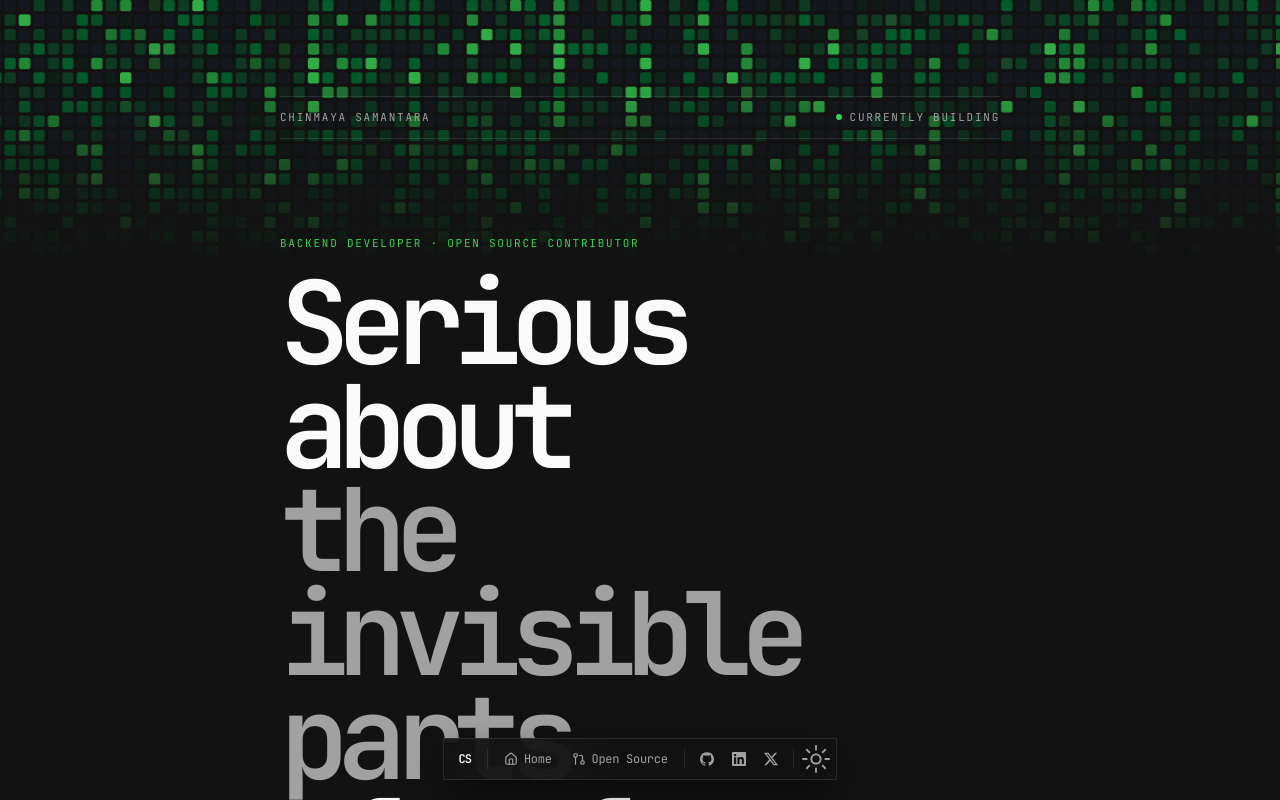
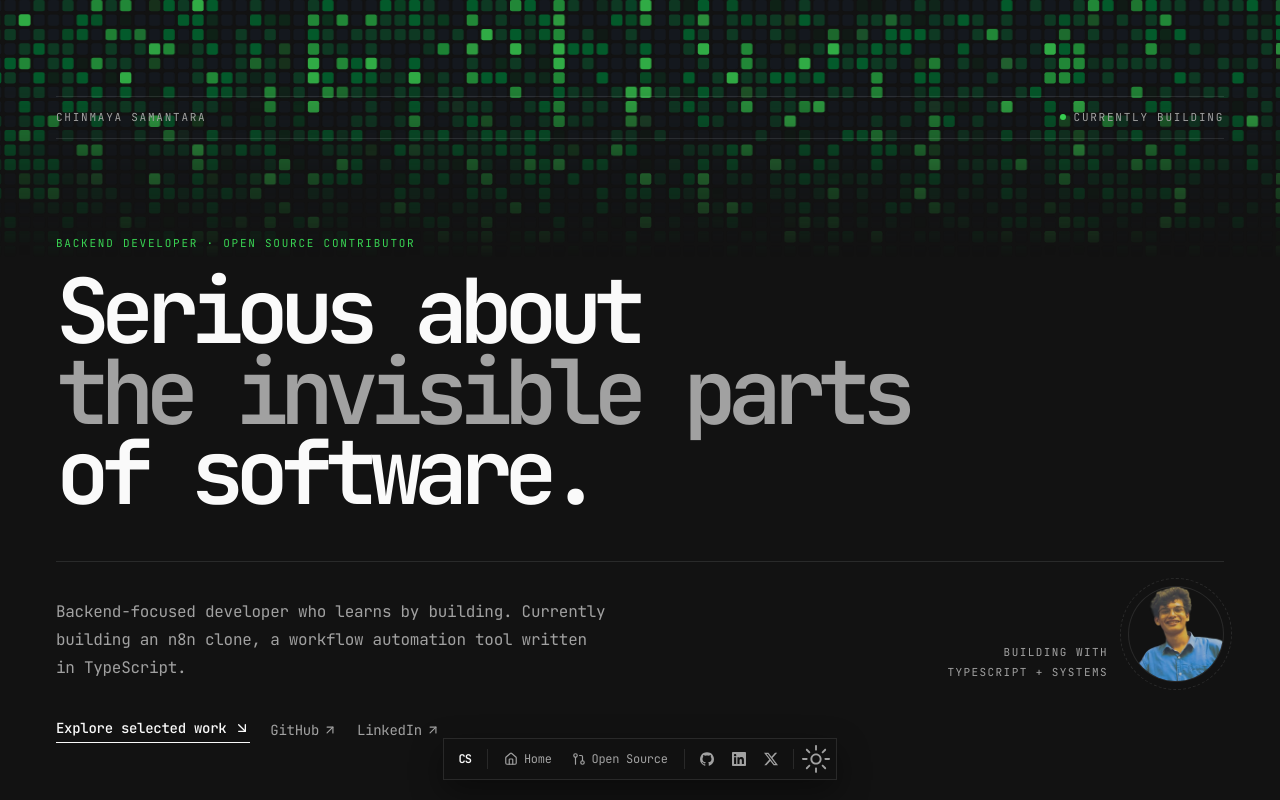
Before and after one commit to samchinmaya/portfolio, a Next.js app: page / in a window 1280 px wide. Shown: the top 800 px of the page. Built offline with nearby package versions, Linux system fonts and the light colour scheme; no server answers.

Commit message:
Expand Blackbook layout across wide screens

```diff
--- a/src/app/layout.tsx
+++ b/src/app/layout.tsx
@@ -79,7 +79,7 @@ export default function RootLayout({
                 }}
               />
             </div>
-            <div className="relative z-10 max-w-3xl mx-auto py-12 pb-24 sm:py-24 px-6">
+            <div className="relative z-10 mx-auto w-full max-w-[90rem] px-6 py-12 pb-24 sm:px-10 sm:py-24 lg:px-14">
               {children}
             </div>
             <Navbar />
--- a/src/app/page.tsx
+++ b/src/app/page.tsx
@@ -39,13 +39,13 @@ export default async function Page() {
             <div>
               <BlurFade delay={BLUR_FADE_DELAY}>
                 <p className="mb-5 text-[11px] uppercase tracking-[0.16em] text-emerald-700 dark:text-[#39d353]">Backend developer · Open source contributor</p>
-                <h1 className="max-w-4xl text-[clamp(2.9rem,9vw,7.2rem)] font-semibold leading-[0.9] tracking-[-0.1em]">
+                <h1 className="max-w-6xl text-[clamp(3rem,7vw,6.5rem)] font-semibold leading-[0.9] tracking-[-0.1em]">
                   Serious about<br />
                   <span className="text-muted-foreground">the invisible parts</span><br />
                   of software.
                 </h1>
               </BlurFade>
-              <div className="mt-10 flex flex-col justify-between gap-8 border-t border-border pt-6 sm:flex-row sm:items-end">
+              <div className="mt-12 grid gap-8 border-t border-border pt-6 sm:grid-cols-[minmax(0,1fr)_auto] sm:items-end">
                 <BlurFade delay={BLUR_FADE_DELAY * 2} className="max-w-xl">
                   <p className="text-pretty text-sm leading-7 text-muted-foreground sm:text-base">{DATA.description}</p>
                 </BlurFade>
```
